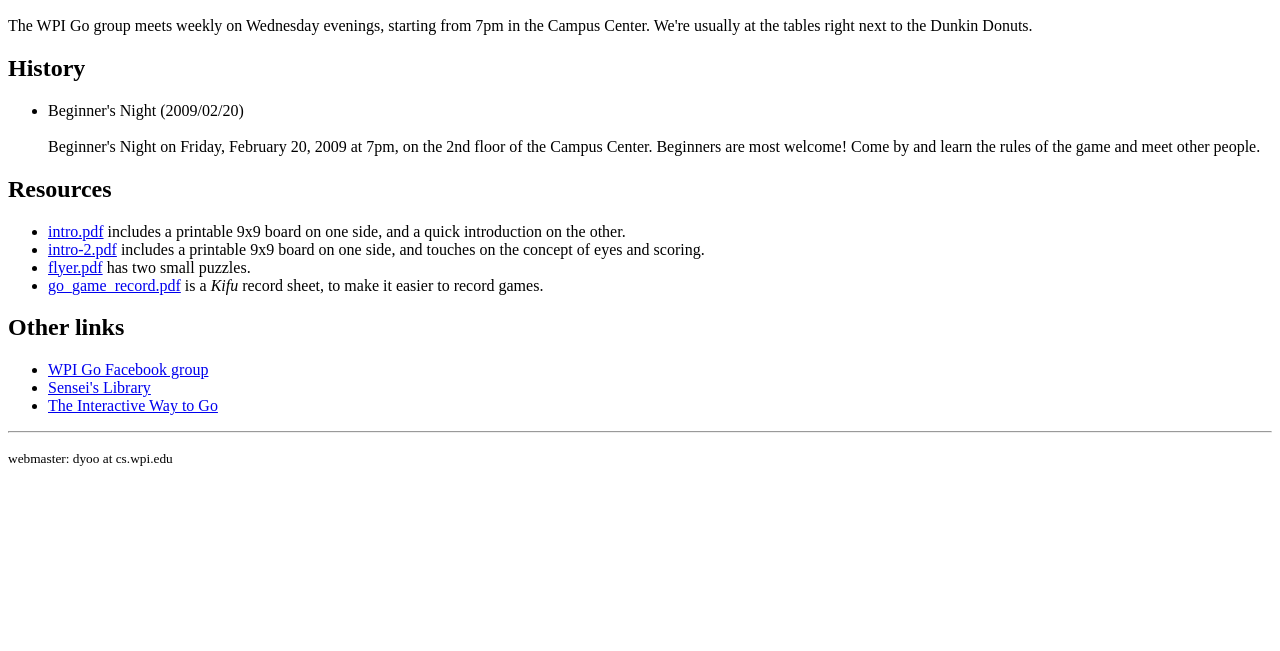
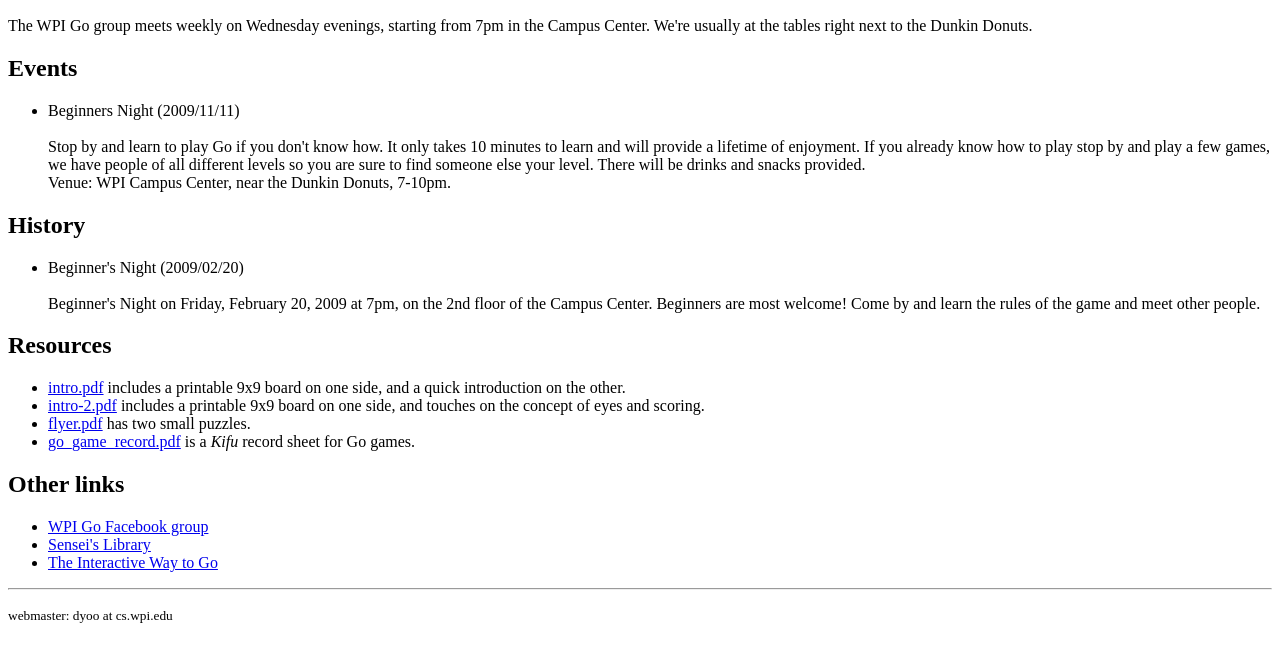
Before and after one commit to dyoo/go-fliers, a plain HTML site: page htdocs/index.html in a window 1280 px wide. Shown: the part 149-800 px from the top of the page. Drawn offline with Linux system fonts and the light colour scheme.

Commit message:
Updating web page with beginners night

```diff
--- a/htdocs/index.html
+++ b/htdocs/index.html
@@ -12,6 +12,22 @@
 The WPI Go group meets weekly on Wednesday evenings, starting from 7pm
 in the Campus Center.  We're usually at the tables right next to the
 Dunkin Donuts.
+
+<h2>Events</h2>
+<ul>
+<li>Beginners Night (2009/11/11)
+<br/><br/>
+Stop by and learn to play Go if you don't know how. It only takes 10
+minutes to learn and will provide a lifetime of enjoyment. If you
+already know how to play stop by and play a few games, we have people
+of all different levels so you are sure to find someone else your
+level. There will be drinks and snacks provided.
+<br/>
+Venue: WPI Campus Center, near the Dunkin Donuts, 7-10pm.
+</li>
+</ul>
+
+
 
 <h2>History</h2>
 
@@ -43,7 +59,7 @@ on one side, and touches on the concept of eyes and scoring.</li>
 
 <!-- Kifu source: http://senseis.xmp.net/?GameRecordForm  -->
 <li><a href="go_game_record.pdf">go_game_record.pdf</a> is a
-<i>Kifu</i> record sheet, to make it easier to record games.</li>
+<i>Kifu</i> record sheet for Go games.</li>
 
 </ul>
 
```
